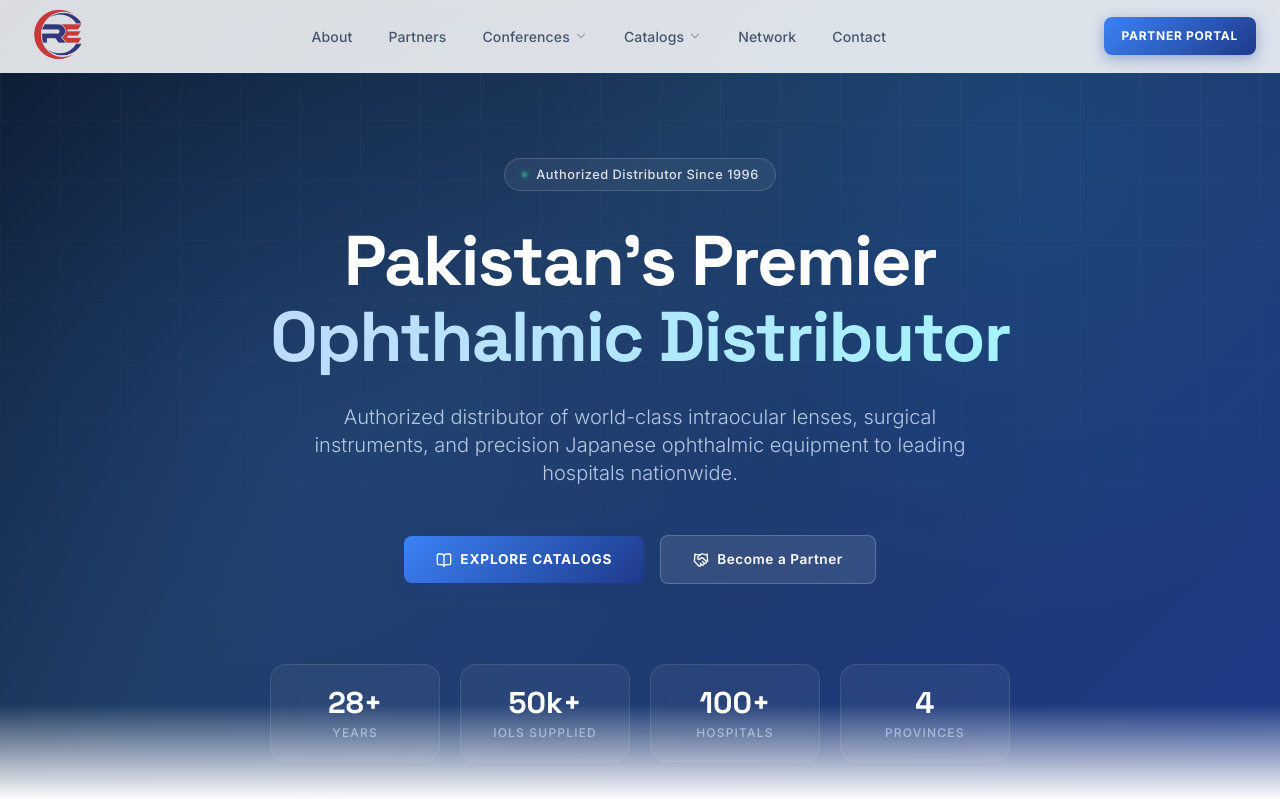
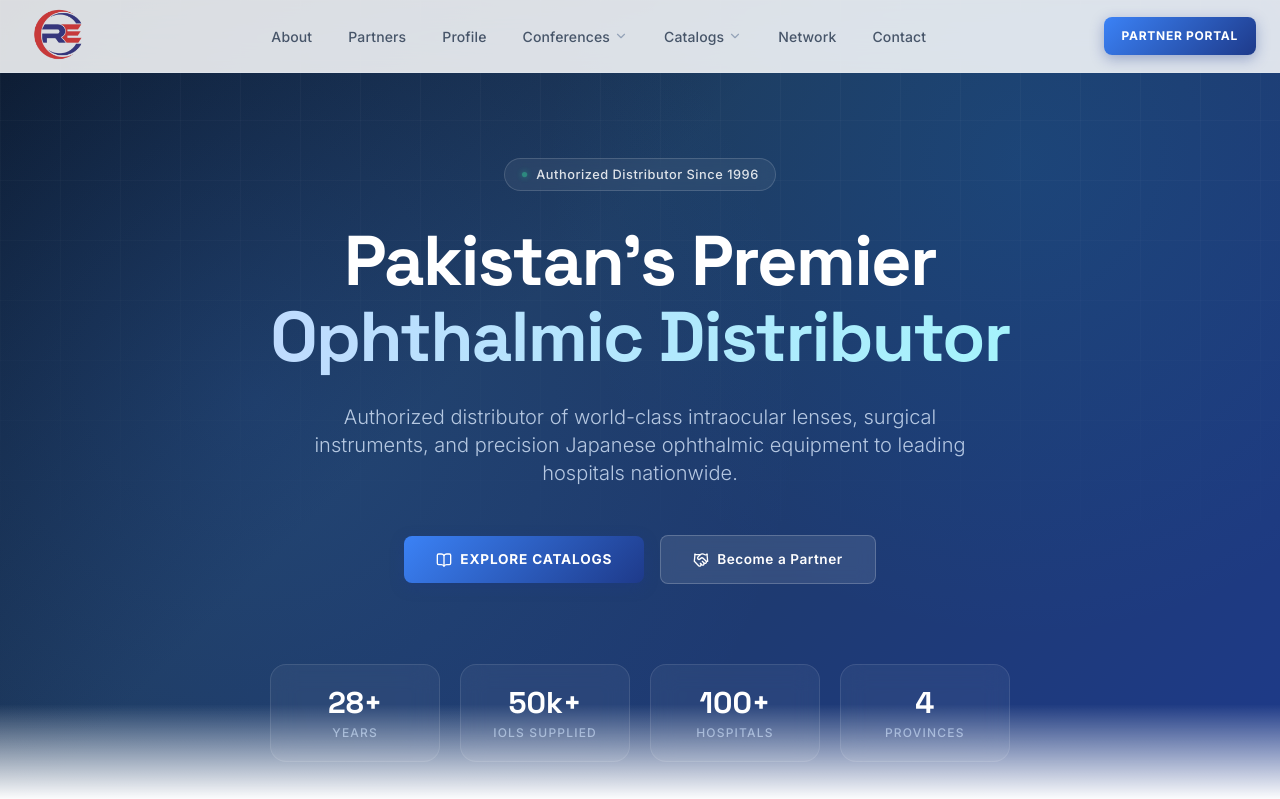
Before and after one commit to Hassnat07/inventory-system, a Flask app: page / in a window 1280 px wide. Shown: the top 799 px of the page. Run offline with Flask 3, Linux system fonts and the light colour scheme; parts of the project's set-up code (start-up, migrations or seed data) failed here and were passed over; some libraries are stand-ins or nearby versions.

Commit message:
Update home.html

```diff
--- a/templates/home.html
+++ b/templates/home.html
@@ -462,6 +462,7 @@
                 <div id="home-desktop-nav">
                     <a href="/about"    class="nav-link" target="_self">About</a>
                     <a href="/partners" class="nav-link" target="_self">Partners</a>
+                    <a href="/profile"  class="nav-link" target="_self">Profile</a>
                     <div class="nav-item" style="display:flex;align-items:center;gap:4px;padding:6px 0;">
                         <a href="/conferences" class="nav-link" style="padding:0;" target="_self">Conferences</a>
                         <i data-lucide="chevron-down" style="width:14px;height:14px;color:#94a3b8;"></i>
@@ -507,6 +508,7 @@
         <a href="/"         class="hm-link" target="_self"><span class="hm-icon"><i data-lucide="home"        style="width:15px;height:15px;color:#1e3a8a;"></i></span>Home</a>
         <a href="/about"    class="hm-link" target="_self"><span class="hm-icon"><i data-lucide="info"    style="width:15px;height:15px;color:#1e3a8a;"></i></span>About</a>
         <a href="/partners" class="hm-link" target="_self"><span class="hm-icon"><i data-lucide="users"   style="width:15px;height:15px;color:#1e3a8a;"></i></span>Partners</a>
+        <a href="/profile"  class="hm-link" target="_self"><span class="hm-icon"><i data-lucide="building-2" style="width:15px;height:15px;color:#1e3a8a;"></i></span>Profile</a>
         <p class="hm-section">Conferences</p>
         <a href="/conferences#conf-2024" class="hm-sub" target="_self"><span class="dot"></span>Stallin 2024 — Lahore</a>
         <a href="/conferences#conf-2025" class="hm-sub" target="_self"><span class="dot"></span>Stallin 2025 — Lahore</a>
```
